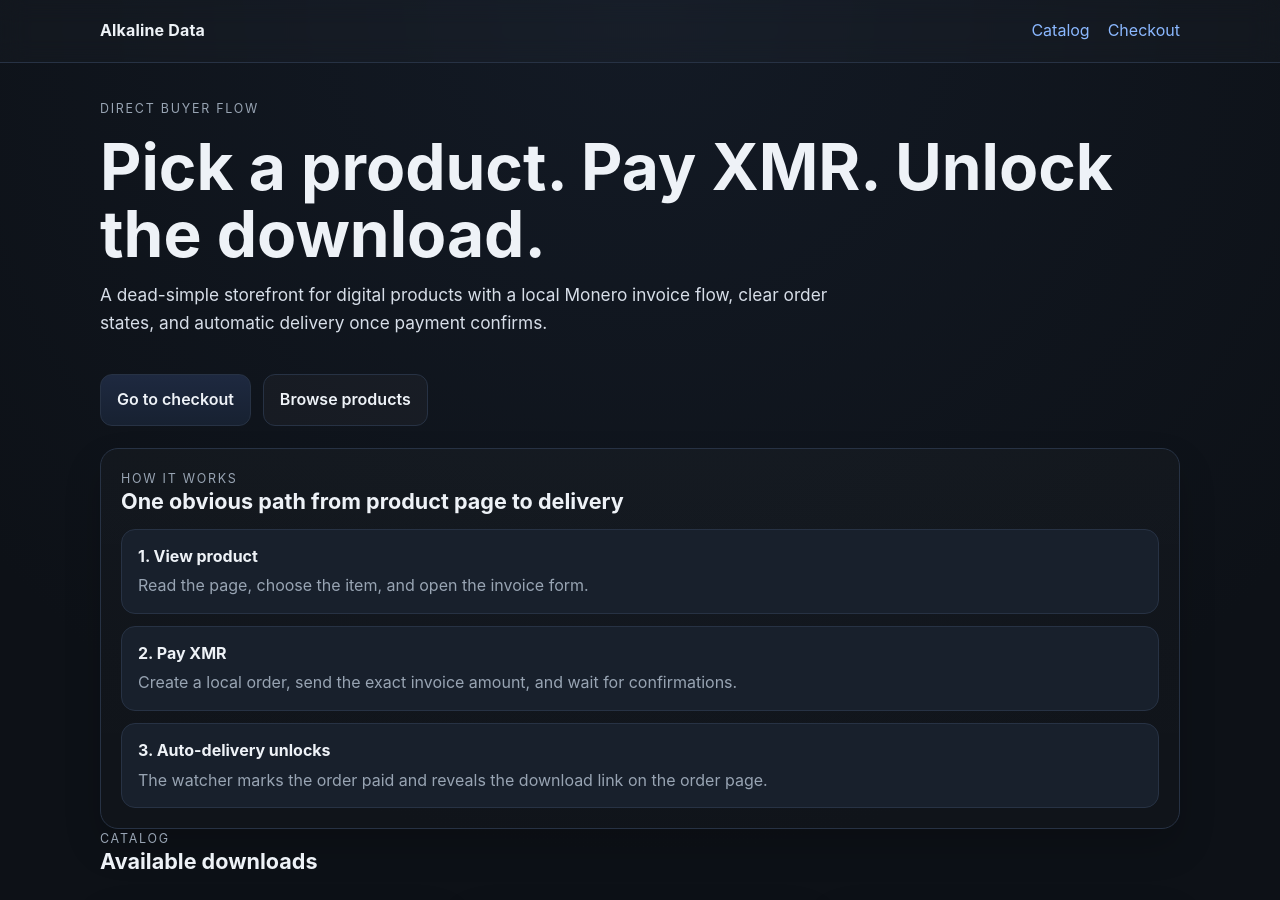
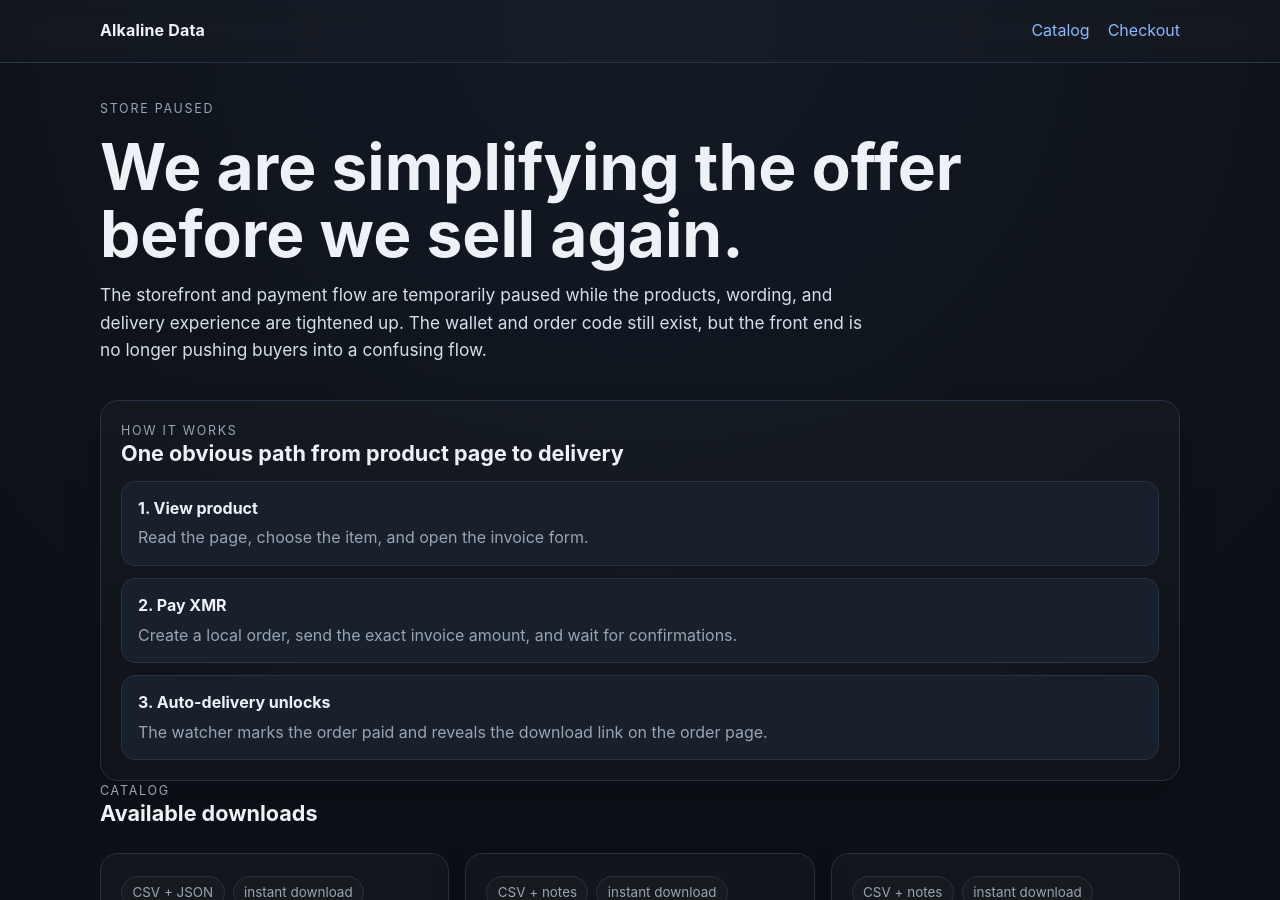
Before and after one commit to Trauncy209/alkaline-data, a Jekyll site: the page built from index.md, in a window 1280 px wide and 900 px high. Built offline with Jekyll 4.4.1, drawn with Linux system fonts in a browser that asks for light colours.

Commit message:
Pause storefront and simplify payment flow

```diff
--- a/config/payment.json
+++ b/config/payment.json
@@ -4,5 +4,7 @@
   "stream_name": "Data Products",
   "confirmations": 10,
   "poll_seconds": 60,
-  "database": "/home/Alkaline/alkaline-business/db/earnings.sqlite3"
+  "database": "/home/Alkaline/alkaline-business/db/earnings.sqlite3",
+  "enabled": false,
+  "paused_reason": "Storefront temporarily paused while the offer and checkout flow are simplified."
 }
--- a/index.md
+++ b/index.md
@@ -4,13 +4,9 @@ title: Alkaline Data
 ---
 
 <section class="hero">
-  <p class="eyebrow">Direct buyer flow</p>
-  <h1>Pick a product. Pay XMR. Unlock the download.</h1>
-  <p class="lead">A dead-simple storefront for digital products with a local Monero invoice flow, clear order states, and automatic delivery once payment confirms.</p>
-  <div class="hero-actions">
-    <a class="btn" href="{{ '/checkout/' | relative_url }}">Go to checkout</a>
-    <a class="btn btn-secondary" href="#catalog">Browse products</a>
-  </div>
+  <p class="eyebrow">Store paused</p>
+  <h1>We are simplifying the offer before we sell again.</h1>
+  <p class="lead">The storefront and payment flow are temporarily paused while the products, wording, and delivery experience are tightened up. The wallet and order code still exist, but the front end is no longer pushing buyers into a confusing flow.</p>
 </section>
 
 <section class="steps card">
--- a/scripts/create_order.py
+++ b/scripts/create_order.py
@@ -13,6 +13,8 @@ BASE = Path(__file__).resolve().parents[1]
 ROOT = BASE.parent.parent
 DB_PATH = ROOT / 'db' / 'earnings.sqlite3'
 CONFIG = json.loads((BASE / 'config' / 'payment.json').read_text(encoding='utf-8'))
+if not CONFIG.get('enabled', True):
+    raise SystemExit(CONFIG.get('paused_reason', 'Storefront is paused.'))
 CATALOG = json.loads((BASE / '_data' / 'catalog.json').read_text(encoding='utf-8'))
 
 STATUS_COPY = {
--- a/scripts/payment_watch.py
+++ b/scripts/payment_watch.py
@@ -9,6 +9,8 @@ import urllib.request
 BASE = Path(__file__).resolve().parents[1]
 ROOT = BASE.parent.parent
 CONFIG = json.loads((BASE / 'config' / 'payment.json').read_text(encoding='utf-8'))
+if not CONFIG.get('enabled', True):
+    raise SystemExit(CONFIG.get('paused_reason', 'Storefront is paused.'))
 CATALOG = {item['sku']: item for item in json.loads((BASE / '_data' / 'catalog.json').read_text(encoding='utf-8'))}
 LOG_DIR = ROOT / 'logs'
 LOG_DIR.mkdir(parents=True, exist_ok=True)
```
Also changed, not shown: checkout.md (+3 -3 lines).
